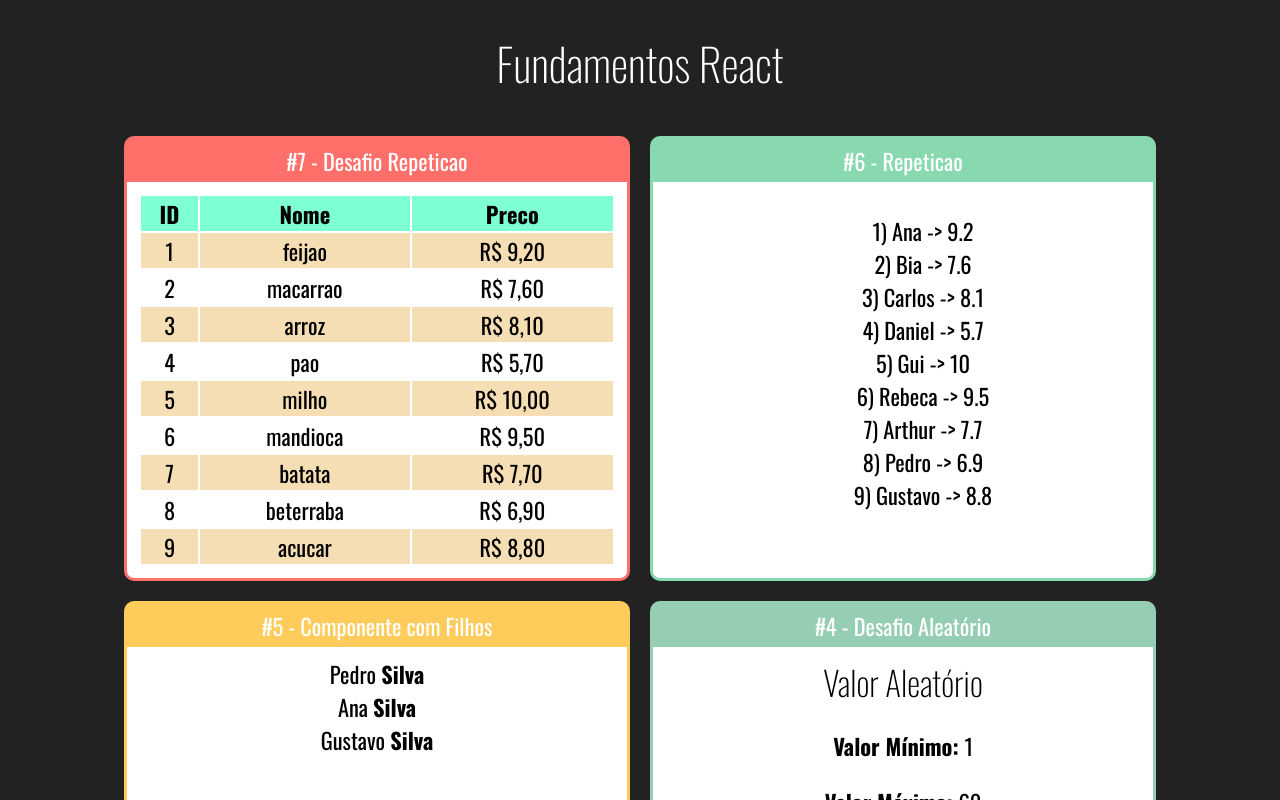
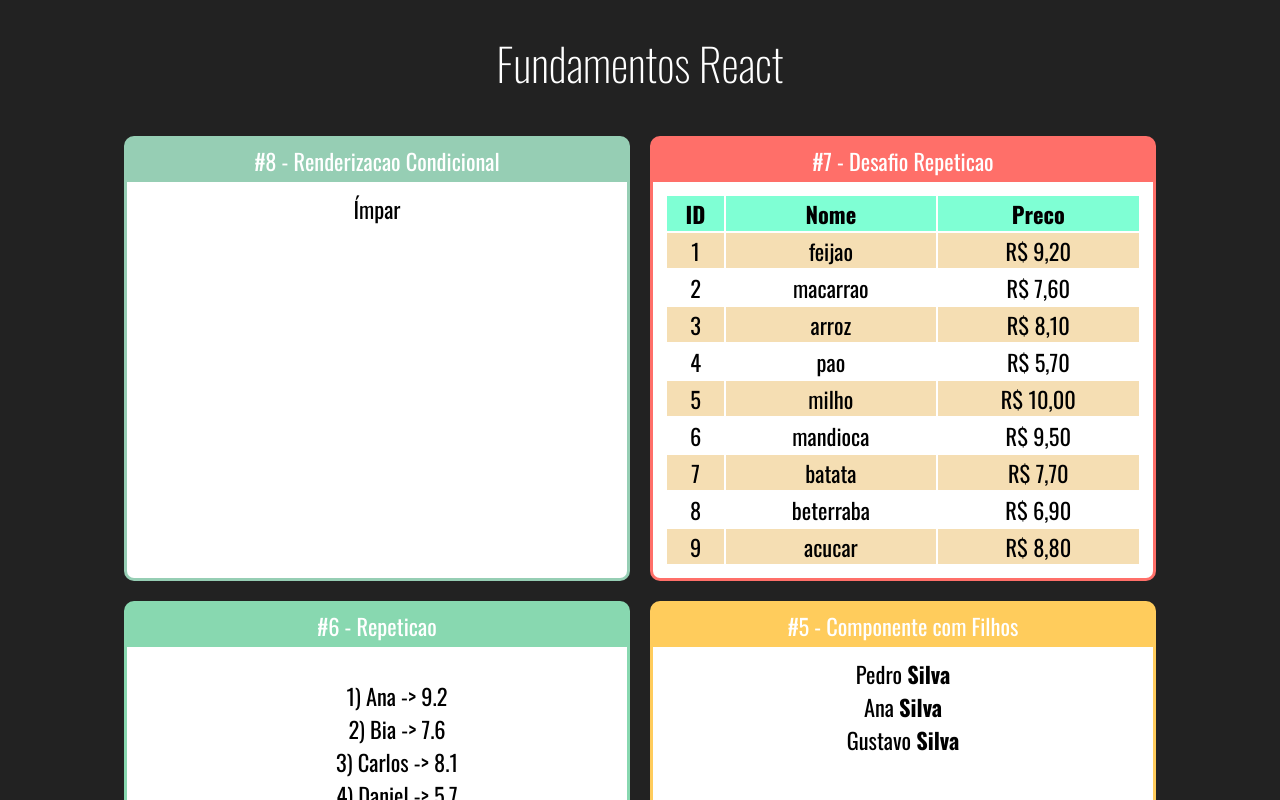
Before and after one commit to mbpfilho/React-Redux, a React (Create React App) app in the folder fundamentos-react/: page / in a window 1280 px wide. Shown: the top 800 px of the page. Built offline with nearby package versions, Linux system fonts and the light colour scheme.

Commit message:
renderizacao condicional

```diff
--- a/fundamentos-react/src/App.jsx
+++ b/fundamentos-react/src/App.jsx
@@ -1,6 +1,7 @@
 import "./App.css"
 import React from "react"
 
+import ParOuImpar from "./components/condicional/ParOuImpar"
 import TabelaProdutos from "./components/repeticao/TabelaProdutos"
 import ListaAlunos from "./components/repeticao/ListaAlunos"
 import Familia from "./components/basics/Familia"
@@ -17,6 +18,10 @@ export default function App(){
       <h1>Fundamentos React</h1>
 
       <div className="Cards">
+        <Card titulo="#8 - Renderizacao Condicional" color="#96ceb4 ">
+          <ParOuImpar numero={3}></ParOuImpar>
+        </Card>
+
         <Card titulo="#7 - Desafio Repeticao" color="#ff6f69 ">
           <table><TabelaProdutos></TabelaProdutos></table>
         </Card>
--- /dev/null
+++ b/fundamentos-react/src/components/condicional/ParOuImpar.jsx
@@ -0,0 +1,11 @@
+/* eslint-disable import/no-anonymous-default-export */
+import React from "react"
+
+export default props=>{
+  const isPar=props.numero%2===0
+  return(
+    <div>
+      {isPar?<span>Par</span>:<span>Ímpar</span>}
+    </div>
+  )
+}
```
